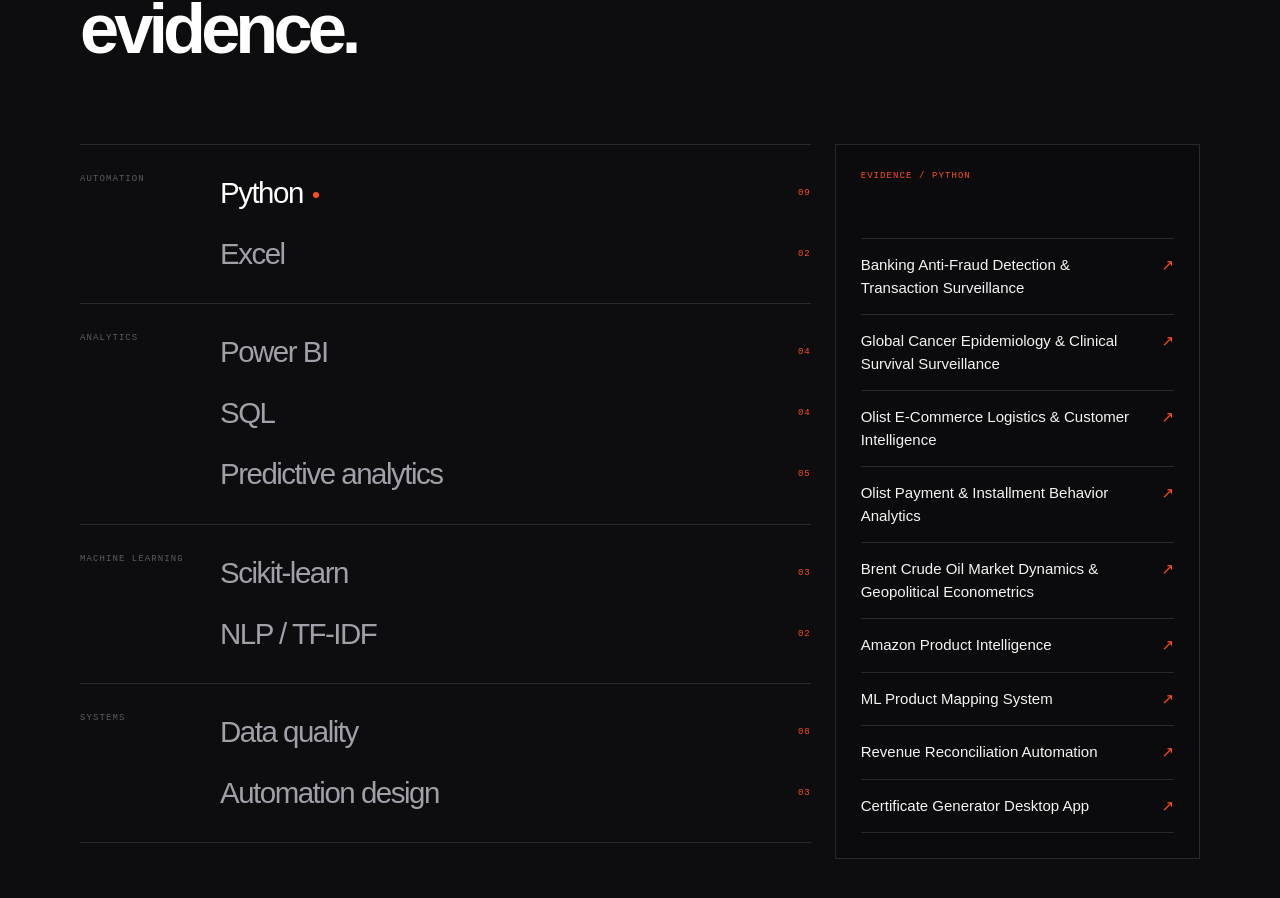
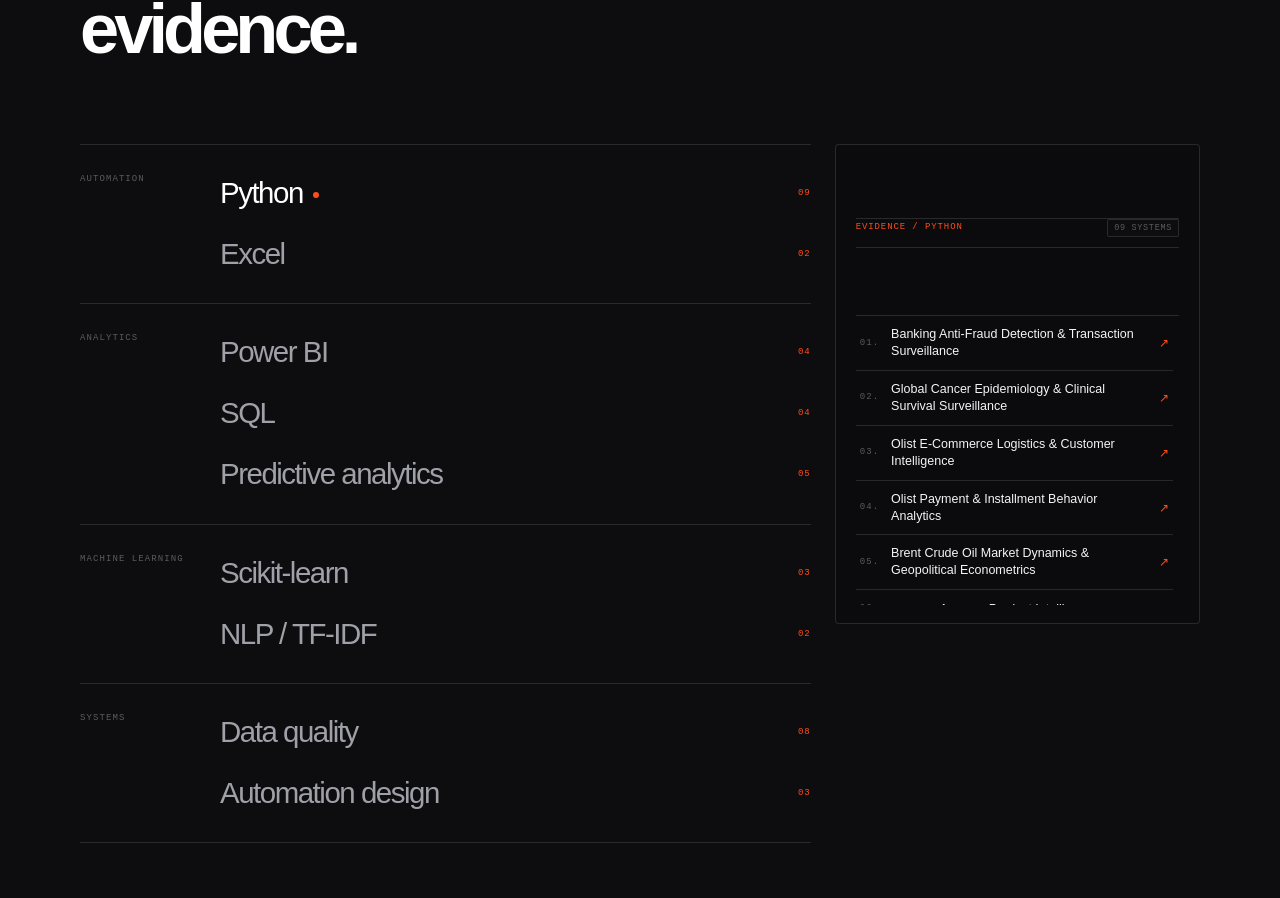
Before and after one commit to afirstana/Portofolio, a Next.js app: page / in a window 1280 px wide. Shown: the part 4377-5275 px from the top of the page. Built offline with nearby package versions, Linux system fonts and the light colour scheme.

Commit message:
feat(skills): compact skill evidence box with sticky viewport and inner scrollbar

```diff
--- a/app/globals.css
+++ b/app/globals.css
@@ -767,3 +767,108 @@ a { color: inherit; text-decoration: none; }
   font-size: 10px;
   letter-spacing: .08em;
 }
+
+/* ==========================================================================
+   COMPACT HIGH-DENSITY SKILL EVIDENCE BOX
+   ========================================================= */
+.skill-evidence {
+  padding: 18px 20px !important;
+  background: var(--panel) !important;
+  border: 1px solid var(--line) !important;
+  border-radius: 4px;
+  position: sticky;
+  top: 90px;
+  align-self: start;
+  max-height: 480px;
+  display: flex;
+  flex-direction: column;
+}
+.skill-evidence-header {
+  display: flex;
+  justify-content: space-between;
+  align-items: center;
+  margin-bottom: 12px;
+  padding-bottom: 10px;
+  border-bottom: 1px solid var(--line);
+}
+.skill-evidence-header p {
+  color: var(--accent);
+  font-size: 9px;
+  margin: 0;
+  letter-spacing: .1em;
+  text-transform: uppercase;
+}
+.evidence-count-tag {
+  font-size: 8.5px;
+  color: var(--dim);
+  letter-spacing: .08em;
+  background: var(--surface-secondary);
+  border: 1px solid var(--line);
+  padding: 2px 6px;
+  border-radius: 2px;
+}
+.skill-evidence-list {
+  display: flex;
+  flex-direction: column;
+  overflow-y: auto;
+  padding-right: 6px;
+  max-height: 380px;
+  scrollbar-width: thin;
+  scrollbar-color: var(--accent) var(--surface-secondary);
+}
+.skill-evidence-list::-webkit-scrollbar { width: 3px; }
+.skill-evidence-list::-webkit-scrollbar-track { background: var(--surface-secondary); }
+.skill-evidence-list::-webkit-scrollbar-thumb { background: var(--accent); border-radius: 2px; }
+
+.skill-evidence-item {
+  display: grid;
+  grid-template-columns: 24px 1fr 16px;
+  align-items: center;
+  gap: 8px;
+  padding: 10px 4px !important;
+  border-bottom: 1px solid var(--line) !important;
+  text-decoration: none;
+  color: var(--ink);
+  transition: all .15s ease;
+}
+.skill-evidence-item:last-child {
+  border-bottom: none !important;
+}
+.skill-evidence-item:hover {
+  color: var(--accent);
+  background: var(--surface-hover);
+  padding-left: 8px !important;
+}
+.evidence-item-idx {
+  color: var(--dim);
+  font-size: 9px;
+}
+.skill-evidence-item:hover .evidence-item-idx {
+  color: var(--accent);
+}
+.evidence-item-title {
+  font-size: 12.5px !important;
+  line-height: 1.35 !important;
+  color: var(--ink);
+  transition: color .15s ease;
+}
+.skill-evidence-item:hover .evidence-item-title {
+  color: var(--accent);
+}
+.evidence-item-arrow {
+  color: var(--dim);
+  font-style: normal;
+  font-size: 12px;
+  text-align: right;
+  transition: transform .15s ease, color .15s ease;
+}
+.skill-evidence-item:hover .evidence-item-arrow {
+  color: var(--accent);
+  transform: translate(2px, -2px);
+}
+.skill-evidence-empty {
+  color: var(--dim);
+  font-size: 10px;
+  margin: 16px 0 0;
+  line-height: 1.5;
+}
--- a/components/SkillMatrix.tsx
+++ b/components/SkillMatrix.tsx
@@ -43,18 +43,25 @@ export function SkillMatrix({ content, projects }: { content: SkillsContent; pro
           </div>
 
           <aside className="skill-evidence" aria-live="polite">
-            <p className="mono">Evidence / {chosen?.name ?? "—"}</p>
+            <div className="skill-evidence-header mono">
+              <p>Evidence / {chosen?.name ?? "—"}</p>
+              <span className="evidence-count-tag">
+                {String(evidence.length).padStart(2, "0")} Systems
+              </span>
+            </div>
+
             {evidence.length > 0 ? (
-              <div>
-                {evidence.map((project) => (
-                  <Link href={`/projects/${project.slug}/`} key={project.slug}>
-                    <span>{project.title}</span>
-                    <i>↗</i>
+              <div className="skill-evidence-list">
+                {evidence.map((project, idx) => (
+                  <Link href={`/projects/${project.slug}/`} key={project.slug} className="skill-evidence-item">
+                    <span className="mono evidence-item-idx">{String(idx + 1).padStart(2, "0")}.</span>
+                    <span className="evidence-item-title">{project.title}</span>
+                    <i className="evidence-item-arrow" aria-hidden="true">↗</i>
                   </Link>
                 ))}
               </div>
             ) : (
-              <p>Evidence is being documented through the work itself.</p>
+              <p className="skill-evidence-empty mono">Evidence is being documented through the work itself.</p>
             )}
           </aside>
         </div>
```
Also changed, not shown: 1 other file (tests, documents, lock files or other folders).
